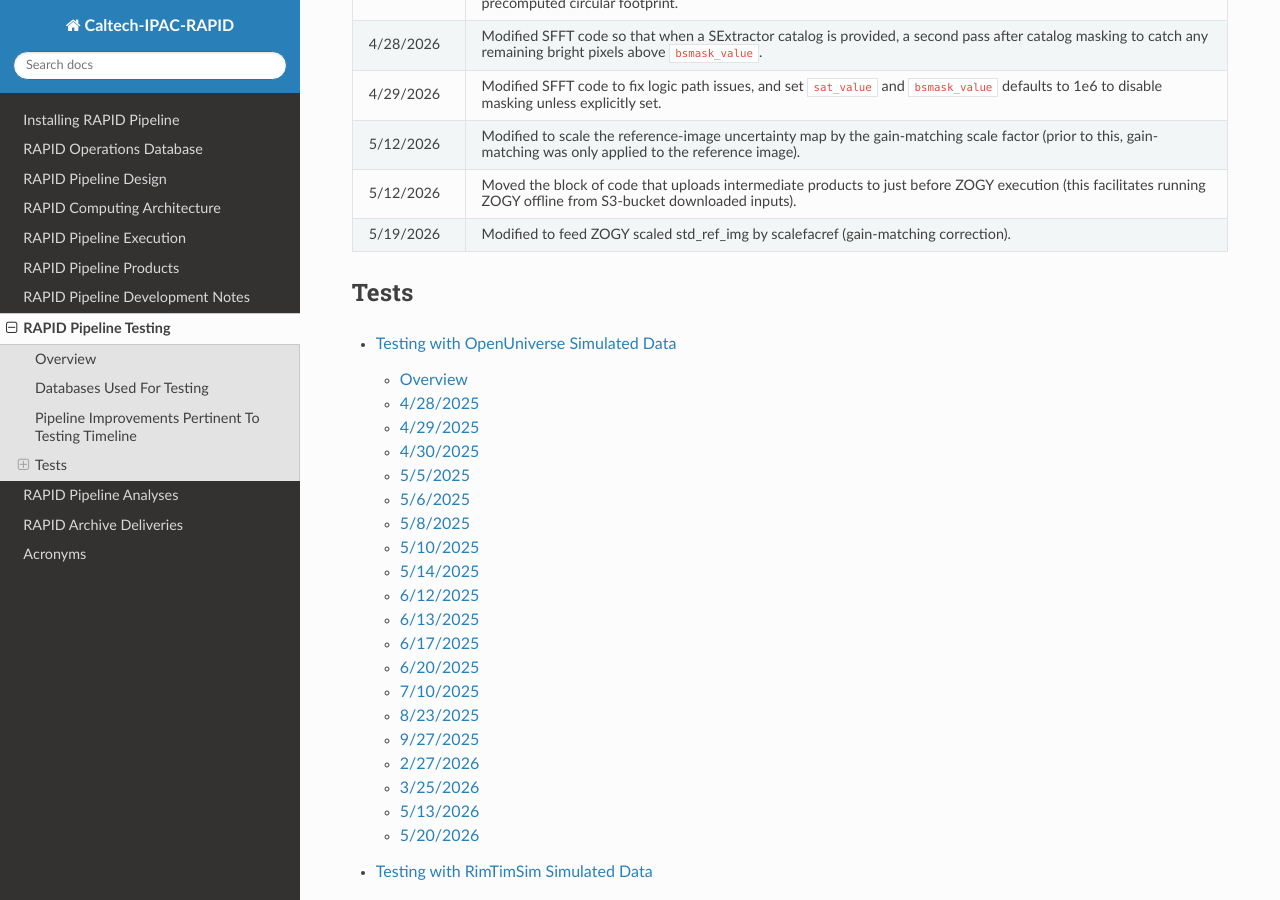
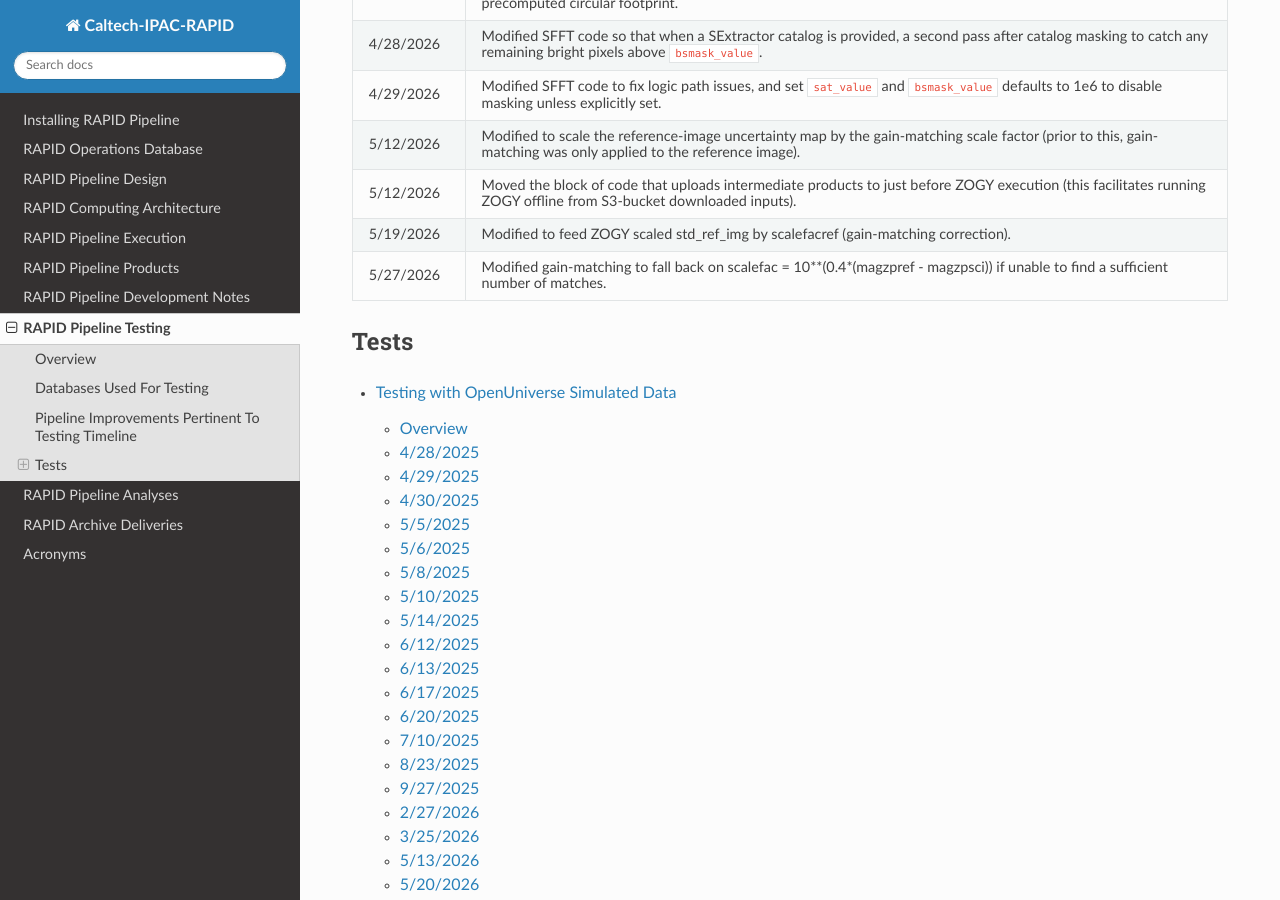
Before and after one commit to Caltech-IPAC/rapid, a Sphinx documentation site: the page built from docs/source/dev/tests.rst, in a window 1280 px wide and 900 px high, scrolled down 2869 px. Built offline with Sphinx 7.4.7 and the Read the Docs theme 3.1.0, drawn with Linux system fonts in a browser that asks for light colours.

Commit message:
Added to pipeline improvements: 5/27/2026         Modified gain-matching to fall back on scalefac = 10**(0.4*(magzpref - magzpsci)) if unable to find a sufficient number of matches.

```diff
--- a/docs/source/dev/tests.rst
+++ b/docs/source/dev/tests.rst
@@ -96,6 +96,7 @@ Date              Software modification
 5/12/2026         Modified to scale the reference-image uncertainty map by the gain-matching scale factor (prior to this, gain-matching was only applied to the reference image).
 5/12/2026         Moved the block of code that uploads intermediate products to just before ZOGY execution (this facilitates running ZOGY offline from S3-bucket downloaded inputs).
 5/19/2026         Modified to feed ZOGY scaled std_ref_img by scalefacref  (gain-matching correction).
+5/27/2026         Modified gain-matching to fall back on scalefac = 10**(0.4*(magzpref - magzpsci)) if unable to find a sufficient number of matches.
 ===============   ===============================================================================================================================================================================================================================
 
 
```
